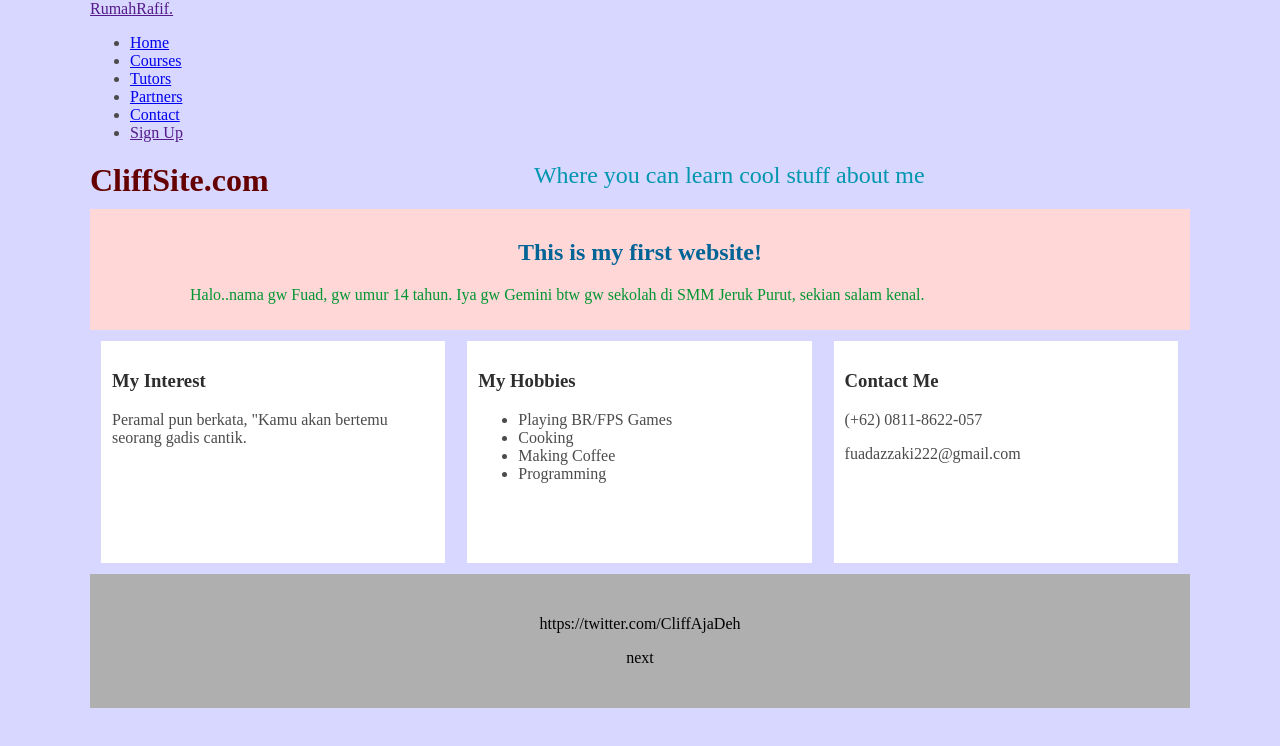
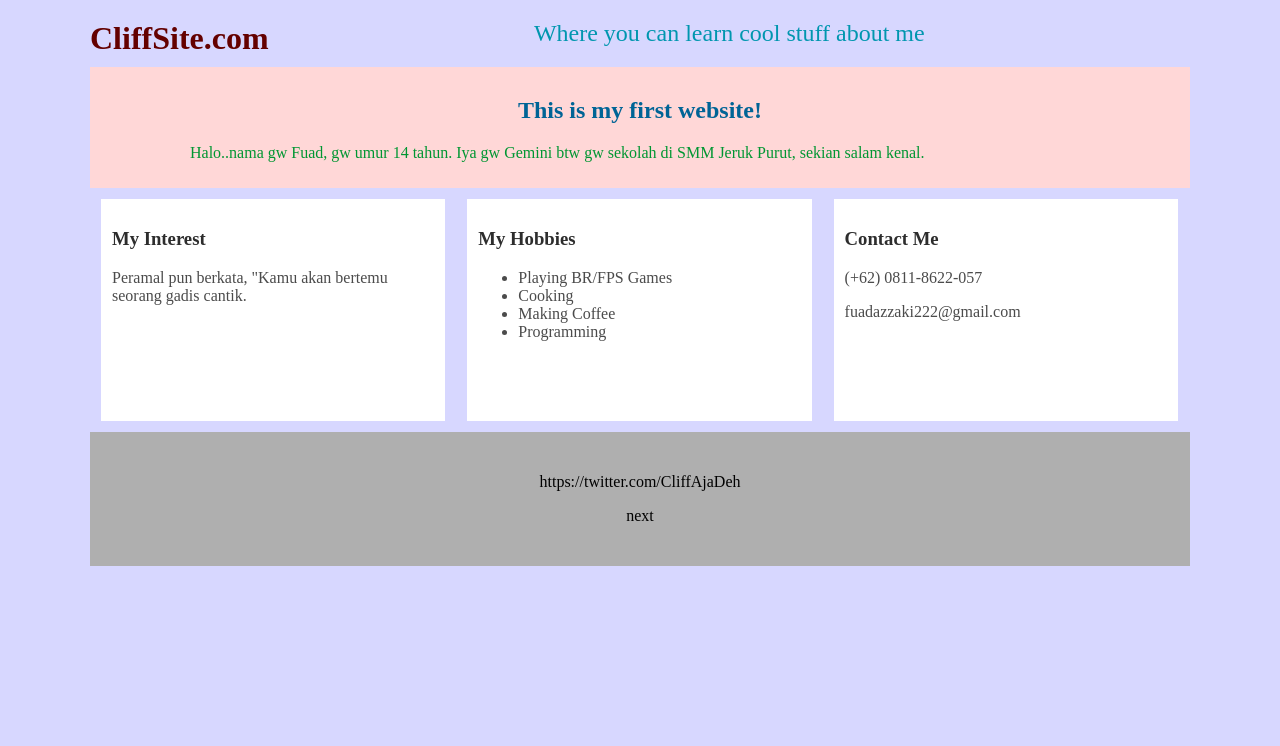
Before and after one commit to AFAZ22/udemy-practice-web-1, a plain HTML site: page index.html in a window 1280 px wide. Drawn offline with Linux system fonts and the light colour scheme.

Commit message:
Add files via upload

```diff
--- a/index.html
+++ b/index.html
@@ -65,21 +65,7 @@
   </head>
 
   <body>
-    <nav>
-      <div class="wrapper">
-        <div class="logo"><a href="">RumahRafif.</a></div>
-        <div class="menu">
-          <ul>
-            <li><a href="#home">Home</a></li>
-            <li><a href="#courses">Courses</a></li>
-            <li><a href="#tutors">Tutors</a></li>
-            <li><a href="#partners">Partners</a></li>
-            <li><a href="#contact">Contact</a></li>
-            <li><a href="" class="tbl-biru">Sign Up</a></li>
-          </ul>
-        </div>
-      </div>
-    </nav>
+
     <header>
       <h1>CliffSite.com</h1>
       <h2>Where you can learn cool stuff about me</h2>
```
